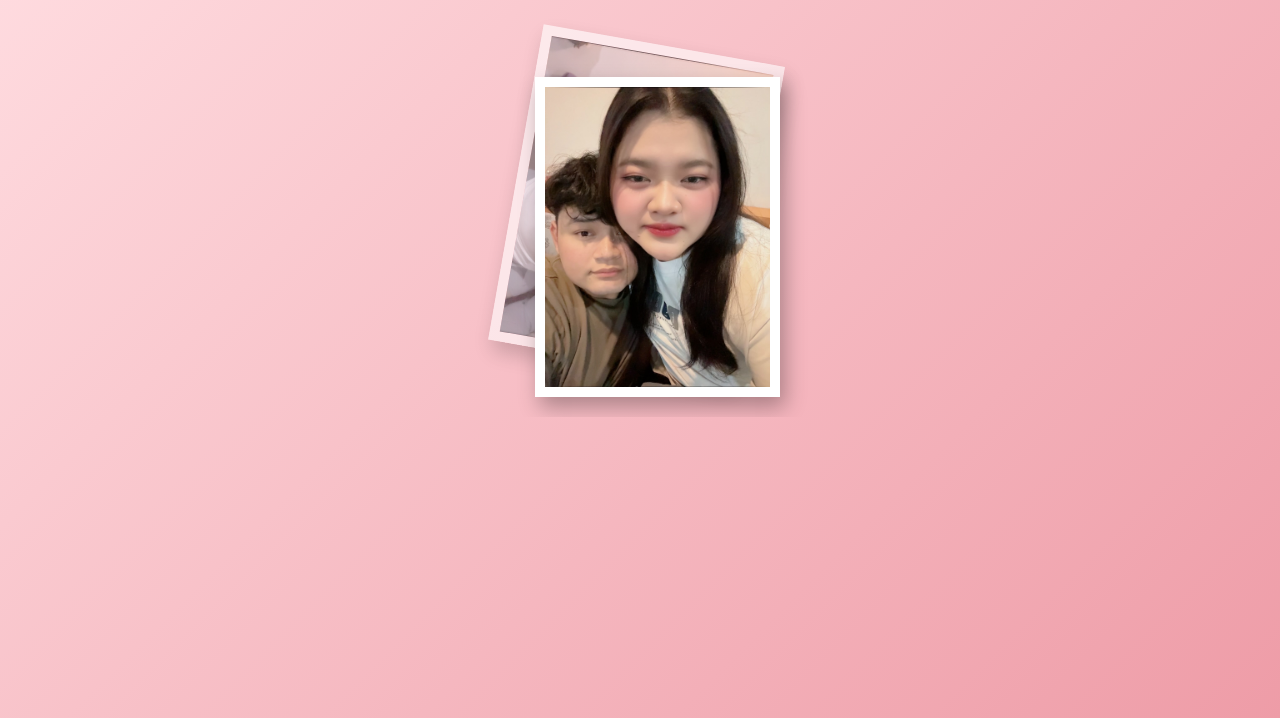
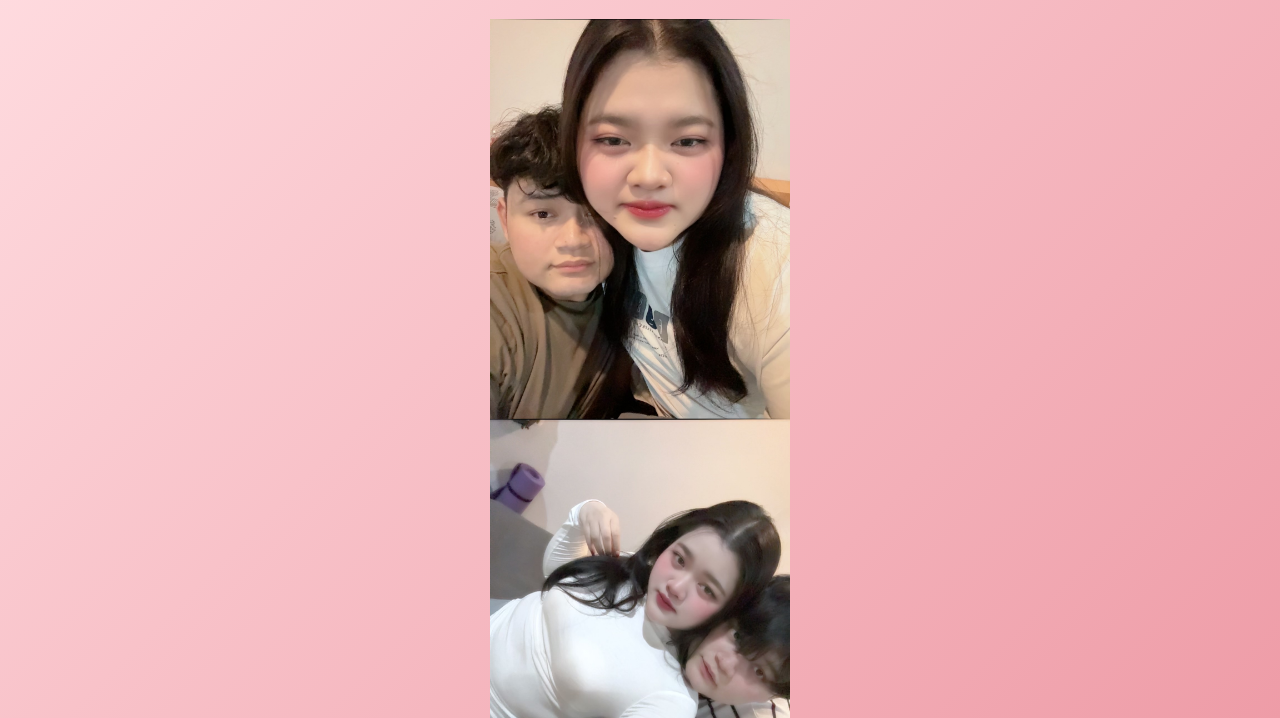
Before and after one commit to Kxmm04/6m-gf, a plain HTML site: page first.html in a window 1280 px wide. Shown: the part 82-800 px from the top of the page. Drawn offline with Linux system fonts and the light colour scheme.

Commit message:
update 4

```diff
--- a/style.css
+++ b/style.css
@@ -1,76 +1,99 @@
-html, body {
+/* ฟอนต์และพื้นหลัง */
+body {
+  background: linear-gradient(135deg, #ffdde1, #ee9ca7);
+  font-family: 'Itim', cursive;
+  text-align: center;
+  padding: 20px;
   margin: 0;
-  padding: 0;
+  box-sizing: border-box;
   height: 100vh;
   overflow-x: hidden;
 }
 
-body {
-  font-family: 'Itim', cursive;
-  background: linear-gradient(135deg, #ffdde1, #ee9ca7);
-  text-align: center;
-  padding: 20px;
-  box-sizing: border-box;
-  overscroll-behavior: none;
+/* ฟอร์มกรอก */
+.form-group {
+  margin: 20px auto;
+  width: 90%;
+  max-width: 400px;
 }
 
-  h1 {
-    margin-bottom: 20px;
+/* input field และปุ่ม */
+input[type="tel"],
+input[type="submit"] {
+  width: 100%;
+  padding: 15px;
+  font-size: 1.2em;
+  border-radius: 10px;
+  border: none;
+  margin-top: 10px;
+  box-sizing: border-box;
 }
 
-  /* Container สำหรับ Slider */
-  .slider {
-    position: relative;
-    width: 80%;
-    max-width: 600px;
-    margin: 0 auto;
-    overflow: hidden;
+/* Modal */
+.modal {
+  display: none;
+  position: fixed;
+  z-index: 999;
+  left: 0;
+  top: 0;
+  width: 100%;
+  height: 100%;
+  overflow: auto;
+  background-color: rgba(0, 0, 0, 0.4);
 }
 
-  /* Container สำหรับ slides (กำหนดความสูงคงที่สำหรับความสม่ำเสมอ) */
-  .slides {
-    position: relative;
-    width: 100%;
-    height: 400px;
+.modal-content {
+  background-color: #fff;
+  margin: 15% auto;
+  padding: 20px;
+  border-radius: 10px;
+  width: 80%;
+  max-width: 400px;
+  text-align: center;
 }
 
-  /* Slide แต่ละอันถูกจัดให้อยู่ในตำแหน่ง absolute */
-  .slide {
-    position: absolute;
-    top: 55%;
-    left: 70%;
-    width: 75%;
-    /* เริ่มต้นซ่อน slide ด้วย opacity 0 และหมุนเล็กน้อย */
-    opacity: 0;
-    transform: translate(-50%, -50%) rotate(-10deg);
-    transition: opacity 0.5s ease, transform 0.5s ease;
-    z-index: 1;
-    /* ซ่อน slide ที่ไม่ได้แสดง */
-    display: none;
+img.image {
+  width: 80%;
+  max-width: 300px;
+  height: auto;
+  display: block;
+  margin: 0 auto;
 }
 
-  /* Slide ที่ active: รูปจะอยู่ตรงกลาง ไม่หมุน และแสดงด้วย opacity 1 */
-  .slide.active {
-    display: block;
-    opacity: 1;
-    transform: translate(-50%, -50%) rotate(0deg);
-    z-index: 10;
+.modal-message {
+  font-size: 1.5em;
+  color: #d9534f;
+  margin-top: 10px;
 }
 
-  /* Slide ถัดไปที่ต้องการให้ซ้อนอยู่ด้านหลัง: แสดงออกมาเล็กน้อย */
-  .slide.next {
-    display: block;
-    opacity: 0.6;
-    transform: translate(-55%, -55%) rotate(10deg);
-    z-index: 5;
+/* ปุ่มปิด modal */
+.close {
+  position: absolute;
+  top: 10px;
+  right: 20px;
+  font-size: 28px;
+  font-weight: bold;
+  cursor: pointer;
 }
 
-  /* รูปภาพในแต่ละ slide: ปรับให้พอดีกรอบด้วย object-fit และตกแต่งในสไตล์ Polaroid */
-  .slide img.image {
-    display: block;
-    width:50%;
-    height: 100%;
-    object-fit: cover;
-    border: 10px solid #fff;
-    box-shadow: 5px 10px 20px rgba(0, 0, 0, 0.3);
+/* Responsive สำหรับมือถือ */
+@media screen and (max-width: 600px) {
+  body {
+    padding: 10px;
   }
+
+  .form-group {
+    width: 100%;
+  }
+
+  input[type="tel"],
+  input[type="submit"] {
+    font-size: 1em;
+    padding: 12px;
+  }
+
+  .modal-content {
+    width: 95%;
+    margin-top: 30%;
+  }
+}
```
Also changed, not shown: index.html (+2 -4 lines). Lines whose indentation alone changed are shown as unchanged.
